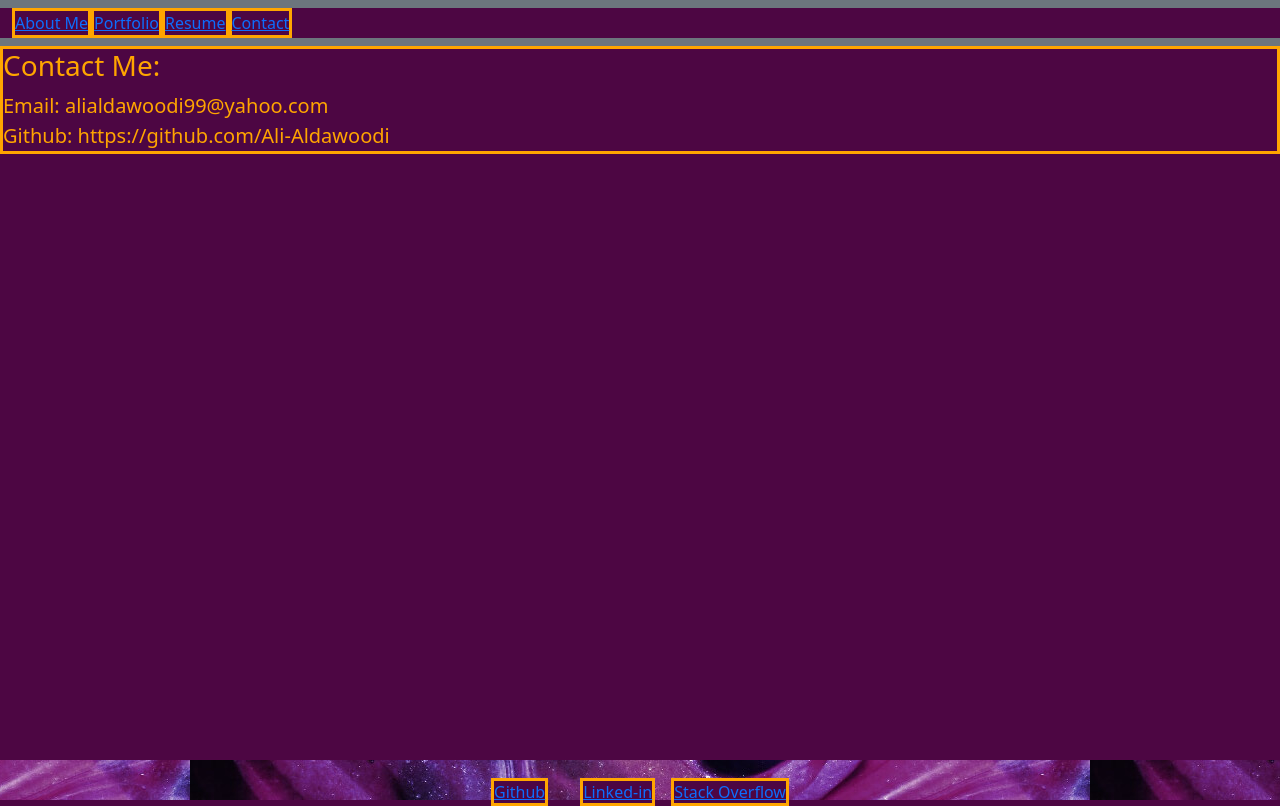
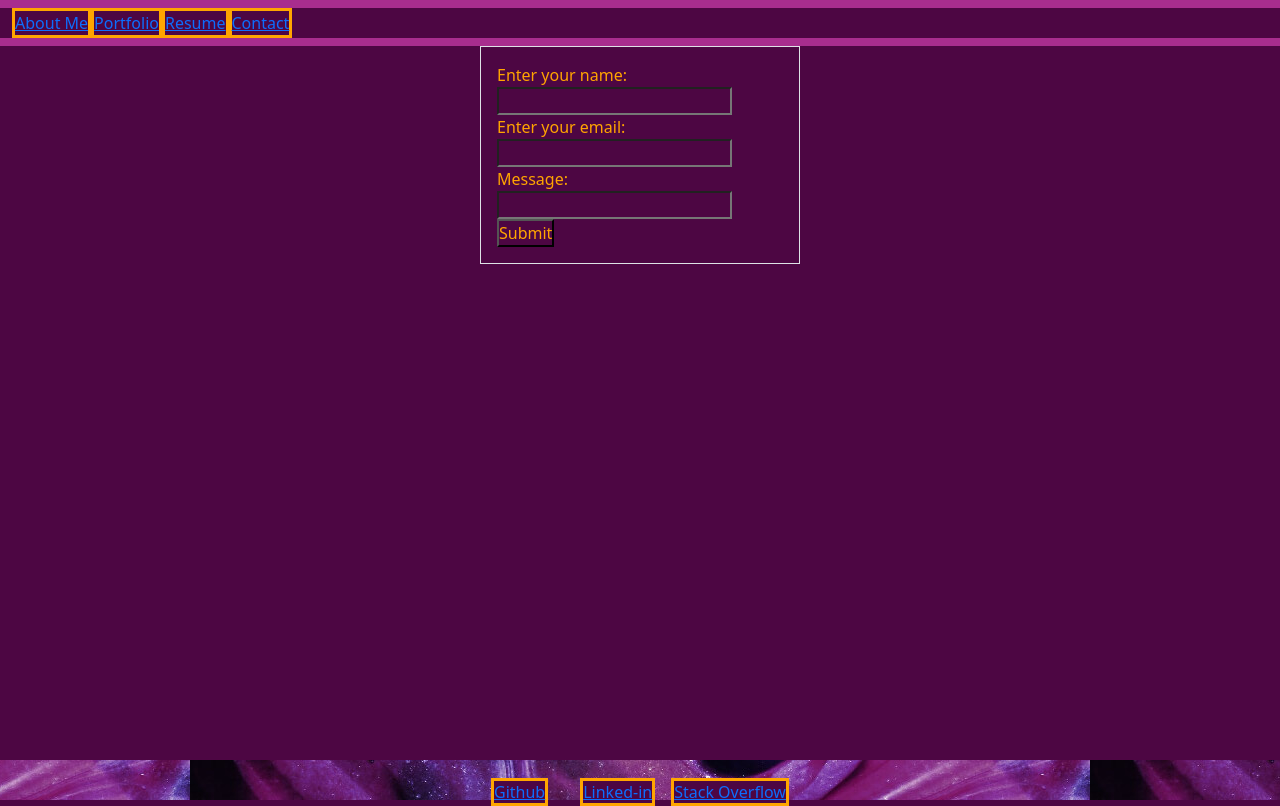
Before and after one commit to Ali-Aldawoodi/Ali-Aldawoodi-Portfolio, a React (Vite) app: page /contact in a window 1280 px wide. Built offline with nearby package versions, Linux system fonts and the light colour scheme.

Commit message:
Added contact form

```diff
--- a/package.json
+++ b/package.json
@@ -18,6 +18,7 @@
     "@vitejs/plugin-react": "^4.0.0",
     "bootstrap": "^5.3.2",
     "react": "^18.2.0",
+    "react-bootstrap": "^2.9.1",
     "react-dom": "^18.2.0",
     "react-router-dom": "^6.19.0",
     "vite": "^5.0.0"
--- a/src/App.css
+++ b/src/App.css
@@ -215,3 +215,12 @@ footer {
     text-align: center;
     justify-content: center;
 }
+
+.card {
+    width: 18rem;
+    height: auto;
+}
+
+nav {
+    background-color: rgb(168, 45, 142);
+}
--- a/src/components/Navigation.jsx
+++ b/src/components/Navigation.jsx
@@ -1,12 +1,10 @@
 export default function Nav({ links }) {
     return (
-      <nav className="navbar navbar-expand-lg bg-secondary">
+      <nav className="navbar navbar-expand-lg">
         <div className="container-fluid">
-          <div className="collapse navbar-collapse" id="navbarSupportedContent">
             <ul className="navbar-nav me-auto mb-2 mb-lg-0">
               {links.map((link) => link)}
             </ul>
-          </div>
         </div>
       </nav>
     );
--- a/src/pages/Contact.jsx
+++ b/src/pages/Contact.jsx
@@ -1,10 +1,56 @@
-export default function Contact() {
-    return (
+// export default function Contact() {
+//     return (
 
-    <div class="parent-footer">
-        <h3 id="contact-me">Contact Me:</h3>
-        <div class="child-footer-1"> Email: alialdawoodi99@yahoo.com </div>
-        <div class="child-footer-2"> Github: https://github.com/Ali-Aldawoodi</div>
-    </div>
+//     <div class="parent-footer">
+//         <h3 id="contact-me">Contact Me:</h3>
+//         <div class="child-footer-1"> Email: alialdawoodi99@yahoo.com </div>
+//         <div class="child-footer-2"> Github: https://github.com/Ali-Aldawoodi</div>
+//     </div>
 
-)};
+// )};
+
+import { useState } from 'react';
+import ReactDOM from 'react-dom/client';
+
+export default function MyForm() {
+  const [name, setName] = useState("");
+  const [email, setEmail] = useState("");
+  const [message, setMessage] = useState("");
+
+  const handleSubmit = (event) => {
+    event.preventDefault();
+  }
+
+  return (
+    <form onSubmit={handleSubmit} className='container border w-25 p-3 '>
+        <div>
+      <label>Enter your name:
+        <input
+          type="text"
+          value={name}
+          onChange={(e) => setName(e.target.value)}
+        />
+      </label>
+      </div>
+      <div>
+      <label>Enter your email:
+        <input
+          type="text"
+          value={email}
+          onChange={(e) => setEmail(e.target.value)}
+        />
+      </label>
+      </div>
+      <div>
+      <label>Message:
+        <input
+          type="text"
+          value={message}
+          onChange={(e) => setMessage(e.target.value)}
+        />
+      </label>
+      </div>
+      <input type="submit" />
+    </form>
+  )
+}
```
Also changed, not shown: src/components/Project.jsx (deleted), 1 other file (tests, documents, lock files or other folders).
